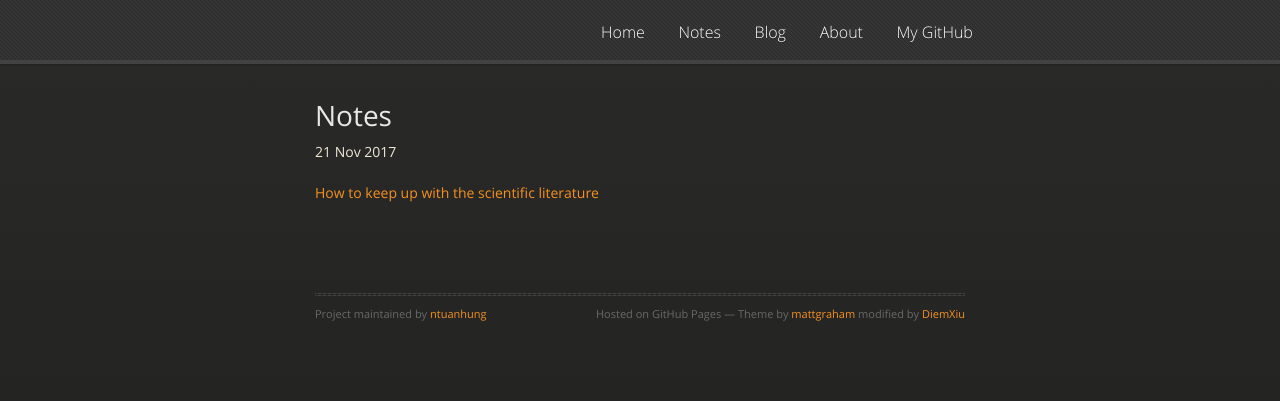
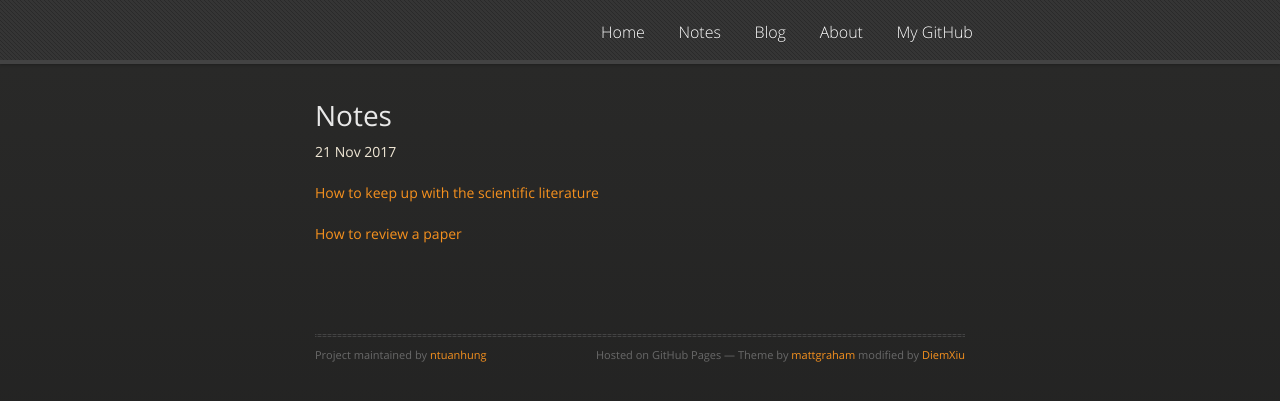
Before and after one commit to ntuanhung/ntuanhung.github.io, a Jekyll site: the page built from _posts/research/2017-11-21-notes.md, in a window 1280 px wide. Shown: the top 401 px of the page. Built offline with Jekyll 4.4.1, drawn with Linux system fonts in a browser that asks for light colours; nearby versions of some CDN libraries.

Commit message:
Update 2017-11-21-notes.md

```diff
--- a/_posts/research/2017-11-21-notes.md
+++ b/_posts/research/2017-11-21-notes.md
@@ -6,3 +6,5 @@ date: 2017-11-21
 ---
 
 [How to keep up with the scientific literature](http://www.sciencemag.org/careers/2016/11/how-keep-scientific-literature)
+
+[How to review a paper](http://www.sciencemag.org/careers/2016/09/how-review-paper)
```
